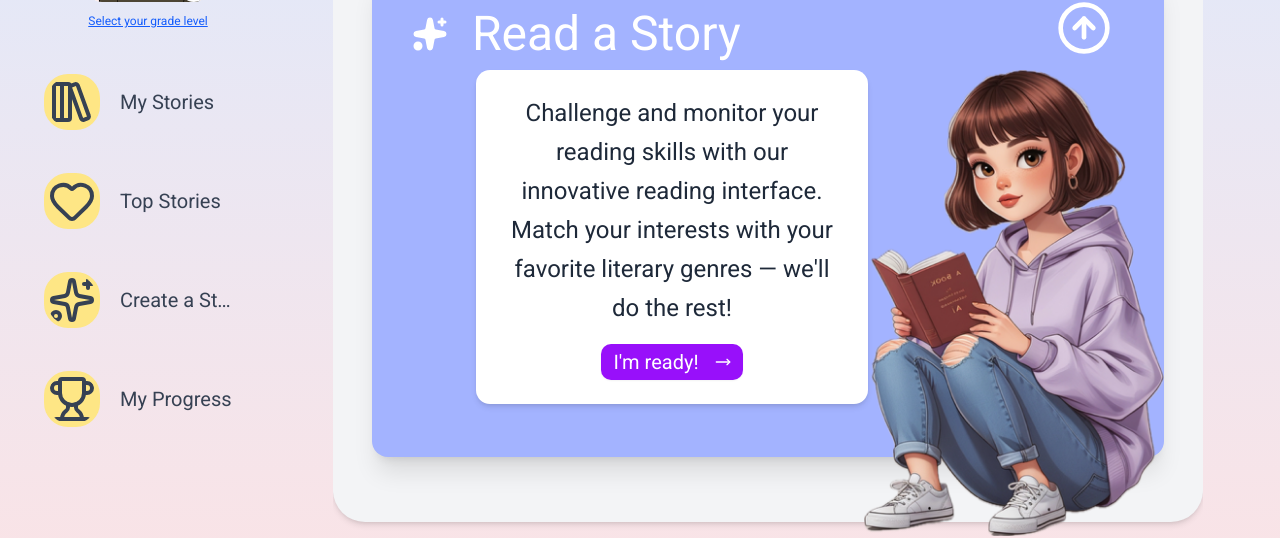
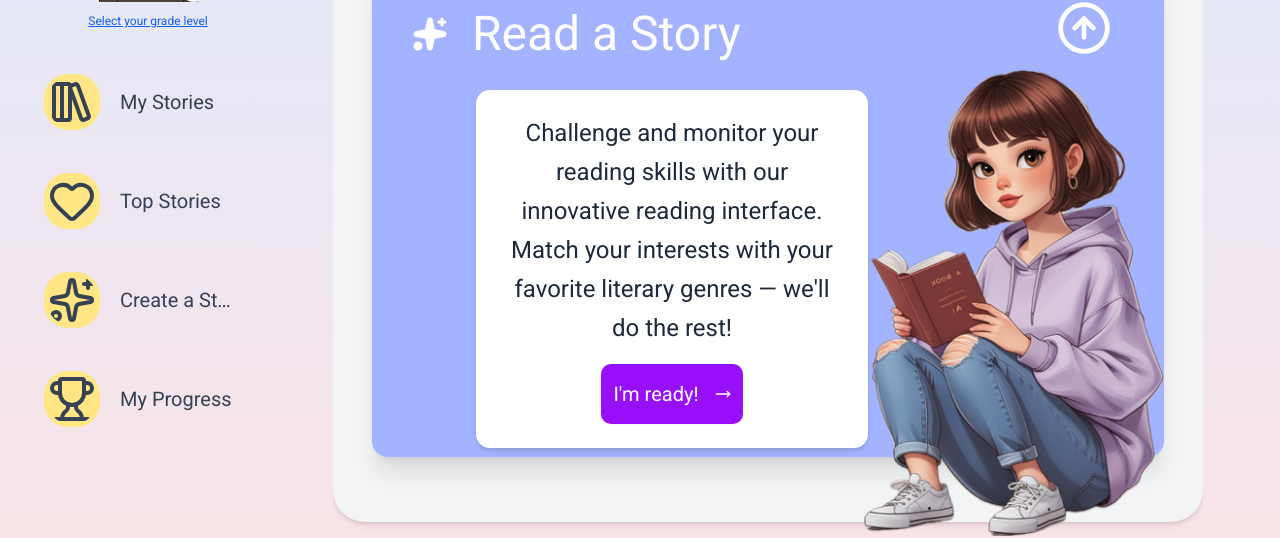
Before and after one commit to Sean-Andrew-Stanek/read-with-me, a Next.js app: page /home in a window 1280 px wide. Both pictures are taken after a click on the button 1059 px from the left and 310 px from the top of the page. Shown: the part 270-808 px from the top of the page. Built offline with nearby package versions, Linux system fonts and the light colour scheme; no server answers.

Commit message:
Modify the purple button on Read Story expanded panel and white text box alignment

```diff
--- a/src/components/ReadStoryExpandedPanel/index.tsx
+++ b/src/components/ReadStoryExpandedPanel/index.tsx
@@ -29,20 +29,20 @@ const ReadStoryExpandedPanel = ({
                             className="p-0 bg-transparent hover:bg-transparent focus-visible:ring-0 focus-visible:ring-offset-0"
                         >
                             <span className="flex items-center rounded-full p-1 bg-transparent hover:cursor-pointer">
-                            <CircleArrowUp className="size-12 sm:size-18 p-2 rounded-3xl font-extraligh text-white bg-transparent hover:size-20" />
+                                <CircleArrowUp className="size-12 sm:size-18 p-2 rounded-3xl font-extraligh text-white bg-transparent hover:size-20" />
                             </span>
                         </Button>
                     </div>
 
                     <div className="flex flex-row items-center justify-between gap-5 ml-10 w-full">
-                        <div className="bg-white text-gray-800 rounded-xl p-6 text-center shadow-md flex-1 max-w-2xl translate-x-4 -translate-y-3 sm:translate-x-6 sm:-translate-y-5">
+                        <div className="bg-white text-gray-800 rounded-xl p-6 text-center shadow-md flex-1 max-w-2xl translate-x-4 -translate-y-1 sm:translate-x-6 sm:translate-y-1 mt-4">
                             <p className="text-base sm:text-lg md:text-xl lg:text-2xl leading-relaxed mb-4">
                                 Challenge and monitor your reading skills with our innovative reading interface.
                                 Match your interests with your favorite literary genres — we&#39;ll do the rest!
                             </p>
                             <div className="flex w-full justify-center">
-                                <Link href={randomStoryId ? `/read-story/${randomStoryId}` : '/create-story'} className="cursor-auto">
-                                    <Button className="bg-purple-600 hover:bg-purple-700 cursor-pointer text-base sm:text-md md:text-lg lg:text-xl text-white rounded-lg flex items-center mx-auto">
+                                <Link href={randomStoryId ? `/read-story/${randomStoryId}` : '/create-story'}>
+                                    <Button className="bg-purple-600 hover:bg-purple-700 text-white px-4 py-2 rounded-lg text-sm sm:text-md md:text-lg lg:text-xl flex items-center h-15 hover:cursor-pointer">
                                         I&#39;m ready! <MoveRight className="ml-2" />
                                     </Button>
                                 </Link>
```
Also changed, not shown: src/components/ChallengesExpandedPanel/index.tsx (indentation only).
